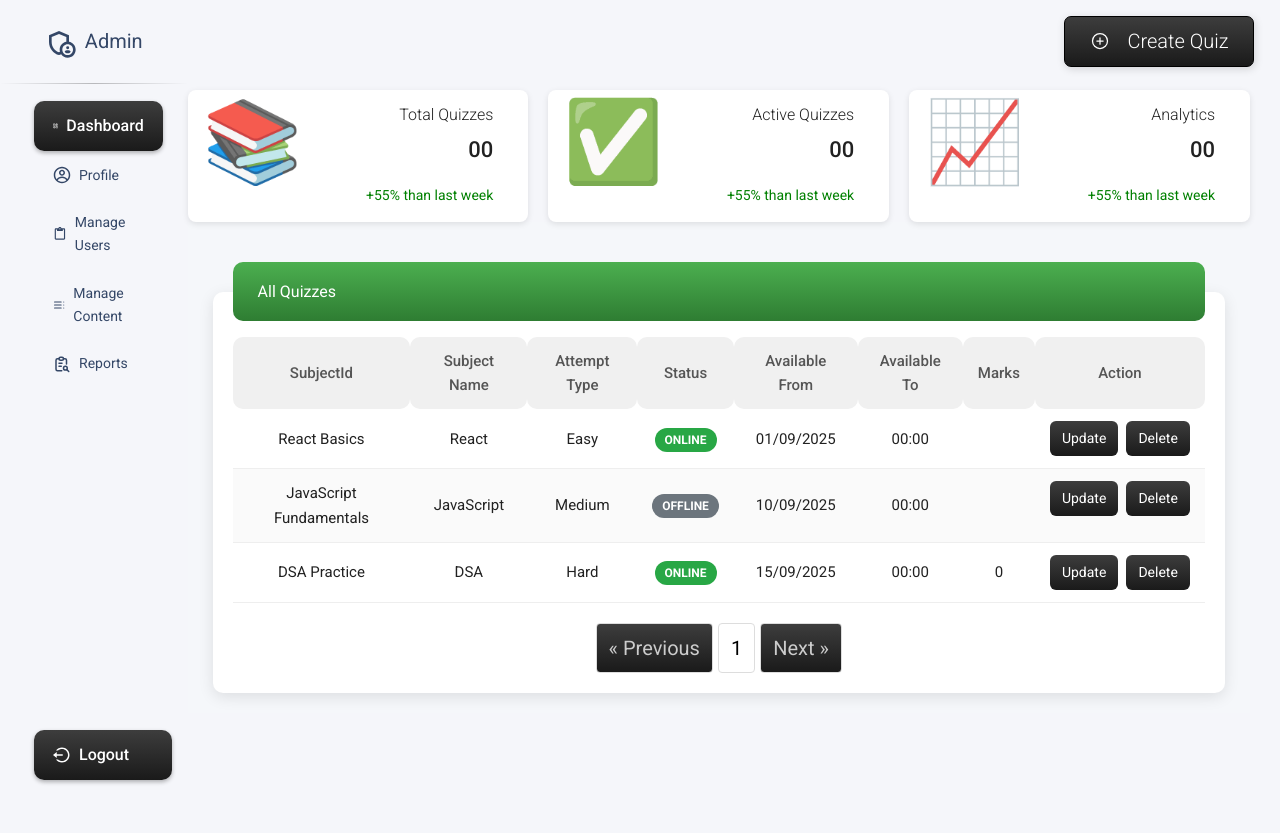
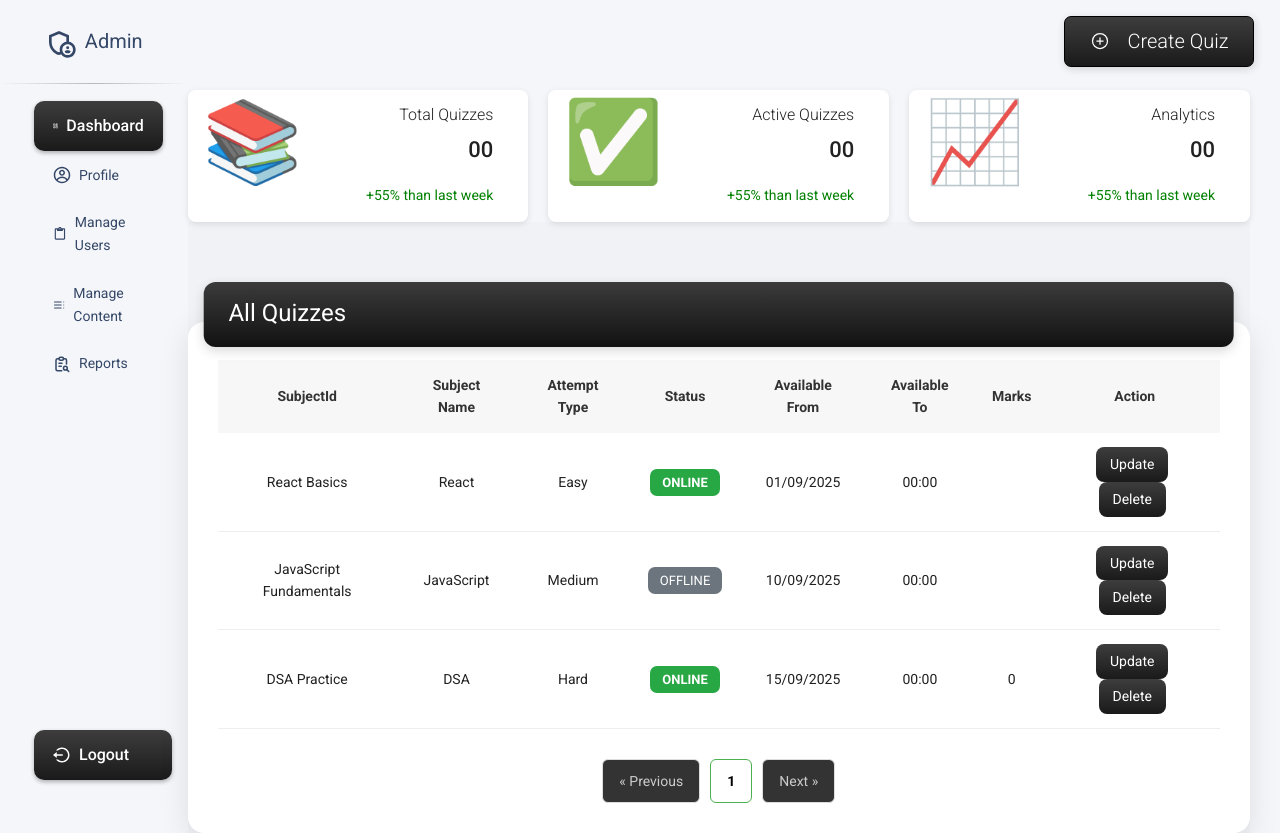
Before and after one commit to yashrajoriya369/SWAR_ADMIN, a React (Create React App) app: page /admin/manage-content/manage-quizzes in a window 1280 px wide. Before the commit the page ends 800 px from the top, so only its background shows below. Built offline with nearby package versions, Linux system fonts and the light colour scheme.

Commit message:
first commit

```diff
--- a/src/component/Table.js
+++ b/src/component/Table.js
@@ -28,10 +28,11 @@ const Table = () => {
       time: "00:00",
       marks: "0"
     },
+
   ]);
 
   const [currentPage, setCurrentPage] = useState(1);
-  const [itemsPerPage] = useState(7);
+  const [itemsPerPage] = useState(6);
 
   const indexOfLastItem = currentPage * itemsPerPage;
   const indexOfFirstItem = indexOfLastItem - itemsPerPage;
@@ -82,7 +83,7 @@ const Table = () => {
                   <td>{quiz.date}</td>
                   <td>{quiz.time}</td>
                   <td>{quiz.marks}</td>
-                  <td style={{display: "flex", gap: "8px"}}>
+                  <td>
                     <button className="action-btn">Update</button>
                     <button className="action-btn">Delete</button>
                   </td>
--- a/src/index.css
+++ b/src/index.css
@@ -481,78 +481,77 @@ body {
 /* Table Quiz CSS Starts Here */
 
 .main-table-container {
-  background: #f5f7fa;
-  margin: 0;
-  padding: 20px;
-  padding-top: 70px;
+  background: #f0f2f5;
+  padding-top: 100px;
 }
 
 .table-container {
   background: #fff;
-  padding: 20px;
-  border-radius: 10px;
-  box-shadow: 0 4px 15px rgba(0,0,0,0.1);
-  width: 99%;
-  margin: auto;
-  position: relative; /* Changed to relative */
+  padding: 30px;
+  border-radius: 16px;
+  box-shadow: 0 8px 30px rgba(0, 0, 0, 0.1);
+  max-width: 1600px;
+  position: relative;
 }
 
 .table-header {
   position: absolute;
-  top: -30px; /* Adjusted position */
-  left: 20px;
-  width: calc(100% - 40px); /* Adjusted width */
-  background: linear-gradient(180deg, #4caf50 0%, #2e7d32 100%);
+  top: -40px;
+  left: 50%;
+  transform: translateX(-50%);
+  background: linear-gradient(to bottom, #3b3b3b, #121212);
   color: white;
-  padding: 20px 25px;
-  border-radius: 10px;
-  margin-bottom: 10px;
-  z-index: 10; /* Ensure header stays on top */
+  padding: 12px 25px;
+  border-radius: 12px;
+  box-shadow: 0 4px 12px rgba(0, 0, 0, 0.15);
+  width: 97%;
 }
-
 .table-header h2 {
-  margin: 0;
-  font-size: 16px;
+  font-size: 1.5rem;
+  padding-top: 5px;
   font-weight: 400;
 }
 
 .quiz-table {
   width: 100%;
-  margin-top: 25px;
+  margin-top: 8px;
   border-collapse: collapse;
 }
 
-.quiz-table th, .quiz-table td {
-  padding: 12px 15px;
+.quiz-table th,
+.quiz-table td {
+  padding: 14px 18px;
   text-align: center;
-  font-size: 15px;
+  font-size: 14px;
+  font-weight: 400;
 }
 
 .quiz-table th {
-  background: #f0f0f0;
-  font-weight: 500;
-  color: #555;
-  border-radius: 10px;
-  text-align: center;
+  background: #f7f7f7;
+  color: #333;
+  font-weight: 700;
 }
 
 .quiz-table tbody tr {
   border-bottom: 1px solid #eee;
+  transition: background 0.3s;
 }
-.quiz-table tbody tr:nth-child(even) {
-  background: #fafafa;
+
+.quiz-table tbody tr:hover {
+  background-color: #f0f8ff;
 }
 
 .status {
-  padding: 5px 10px;
-  border-radius: 12px;
+  padding: 6px 12px;
+  border-radius: 7px;
   color: white;
-  font-size: 12px;
-  font-weight: bold;
+  font-size: 13px;
+  text-transform: uppercase;
 }
 
 .status.online {
   background: #28a745;
+  font-weight: bold;
 }
 
 .status.offline {
@@ -562,52 +561,63 @@ body {
 .action-btn {
   background: linear-gradient(180deg, #3d3d3d 0%, #1a1a1a 100%);
   color: white;
-  padding: 6px 12px;
+  padding: 6px 14px;
   border: none;
-  border-radius: 6px;
+  border-radius: 8px;
   cursor: pointer;
   font-size: 14px;
-  transition: 0.2s;
+  transition: all 0.3s ease;
+  margin-right: 5px;
 }
 
 .action-btn:hover {
   background: #2980b9;
+  transform: scale(1.05);
 }
 
-/* Pagination Styles */
+/* Pagination CSS Starts Here */
+
 .pagination {
   display: flex;
   justify-content: center;
   align-items: center;
-  margin-top: 20px;
-  gap: 5px;
+  margin-top: 30px;
+  flex-wrap: wrap;
+  gap: 10px;
 }
 
 .pagination-btn {
-  padding: 8px 12px;
+  padding: 10px 16px;
   border: 1px solid #ddd;
   background: linear-gradient(180deg, #3d3d3d 0%, #1a1a1a 100%);
-  color: #FFF;
+  color: #fff;
   cursor: pointer;
-  border-radius: 4px;
+  border-radius: 6px;
+  font-size: 14px;
   transition: all 0.3s;
 }
 
 .pagination-btn:hover:not(:disabled) {
-  background-color: #f0f0f0;
+  background: #4caf50;
 }
 
 .pagination-btn.active {
-  background: #FFF;
+  background: #fff;
   color: #000;
+  font-weight: bold;
+  border: 1px solid #4caf50;
 }
 
 .pagination-btn:disabled {
   color: #ccc;
+  background: #333;
   cursor: not-allowed;
 }
 
-.final-create-quiz-btn{
+/* Pagination CSS Ends Here */
+
+
+.final-create-quiz-btn {
   display: flex;
   align-items: center;
   gap: 17px;
@@ -618,17 +628,16 @@ body {
   text-decoration: none;
   padding: 8px 25px;
   border-radius: 7px;
-  color: #FFF;
+  color: #fff;
   box-shadow: 1px 2px 8px rgba(0, 0, 0, 0.15);
   background: linear-gradient(180deg, #3d3d3d 0%, #1a1a1a 100%);
   font-weight: 300;
 }
-.final-create-quiz-btn:hover{
-  color: #FFF;
+.final-create-quiz-btn:hover {
+  color: #fff;
   /* font-weight: 100; */
   font-size: 19px;
   transition: 0.1s ease-out;
 }
 
-
 /* Quiz Page CSS Ends Here */
```
